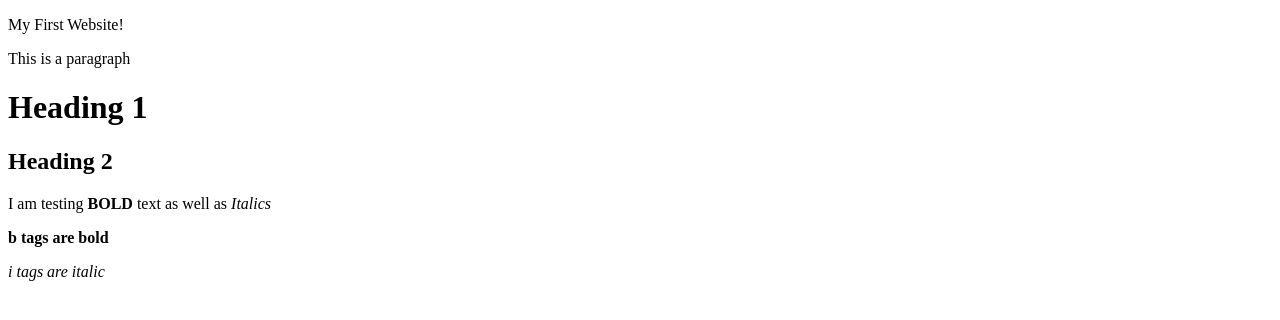
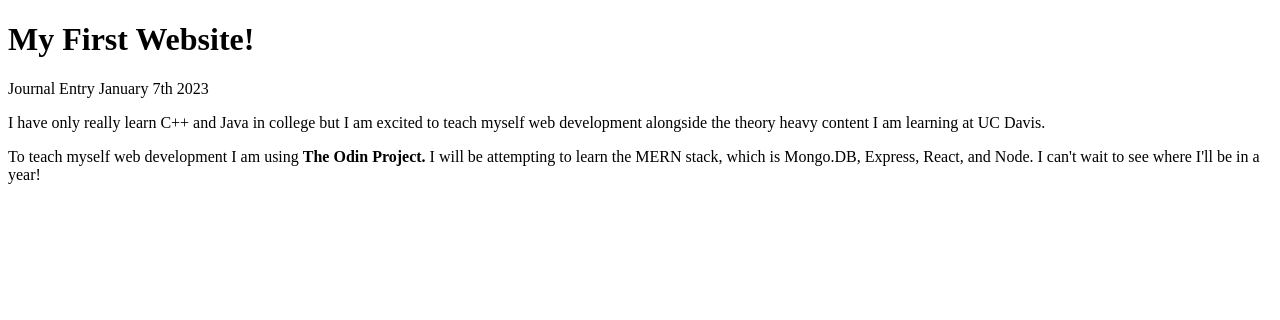
Before and after one commit to jonathandeharo/My-First-Website, a plain HTML site: page index.html in a window 1280 px wide. Drawn offline with Linux system fonts and the light colour scheme.

Commit message:
Updated index.html to be a jounral entry.

```diff
--- a/index.html
+++ b/index.html
@@ -8,18 +8,18 @@
   </head>
 
   <body>
-    <p>My First Website!</p>
-    <p>This is a paragraph</p>
+    <h1>My First Website!</h1>
+    <p>Journal Entry January 7th 2023</p>
+    <p>I have only really learn C++ and Java in college
+      but I am excited to teach myself web development alongside
+      the theory heavy content I am learning at UC Davis.
+    </p>
 
-    <h1>Heading 1</h1>
-    <h2>Heading 2</h2>
+    <p>To teach myself web development I am using <strong>The Odin Project.
+    </strong> I will be attempting to learn the MERN stack, which is Mongo.DB,
+    Express, React, and Node. I can't wait to see where I'll be in a year!</p>
 
-    <p>I am testing <strong>BOLD</strong> text as well as <em>Italics</em></p>
-    <p><b>b tags are bold</b></p>
-    <p><i>i tags are italic</i></p>
 
-    <!-- This is a comment -->
-    <!-- b and i tags should not be used-->
   </body>
 
 </html>
```
